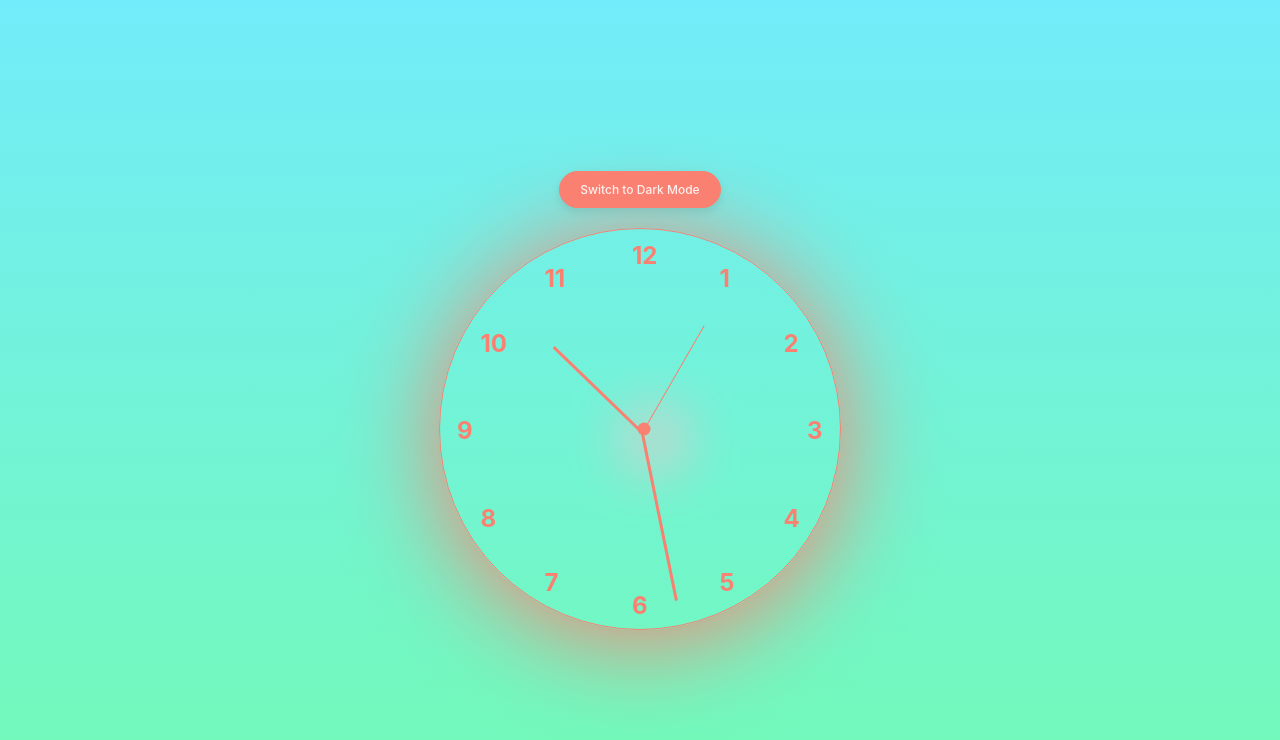
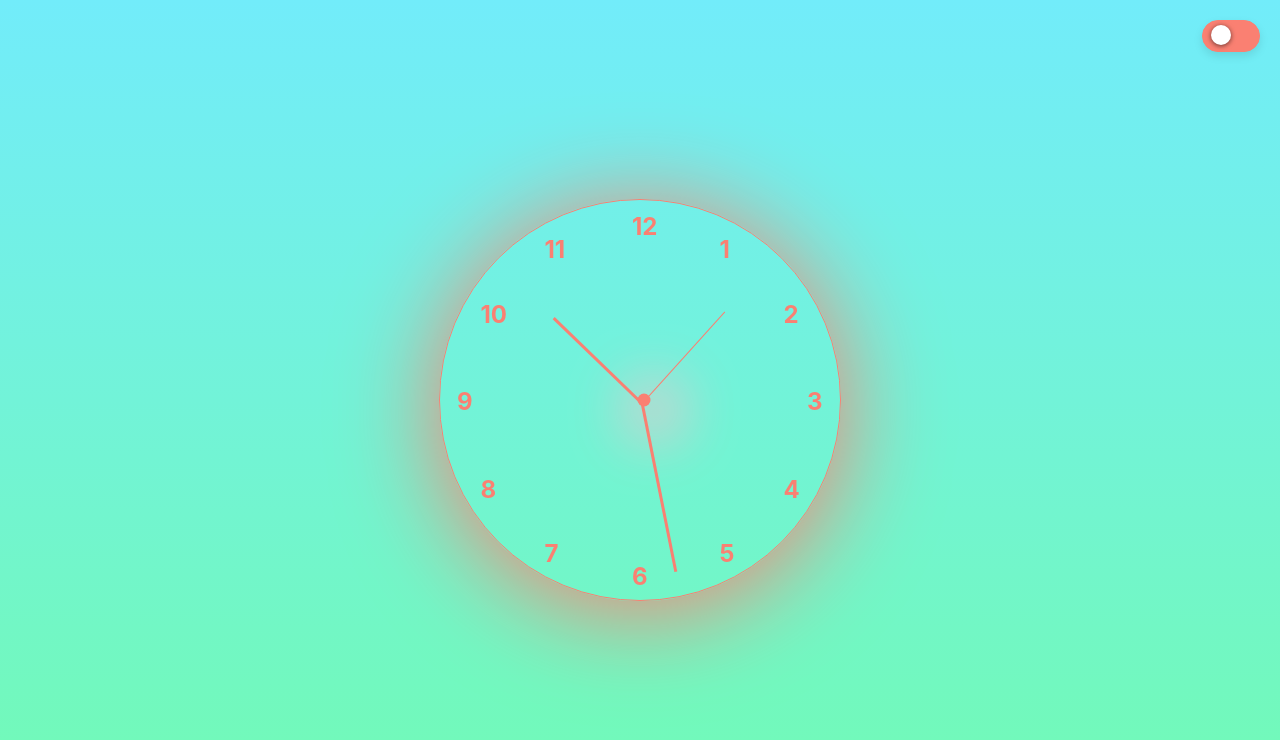
Before and after one commit to Ingvirb/klukka, a React (Vite) app: page / in a window 1280 px wide. Shown: the top 740 px of the page. Built offline with nearby package versions, Linux system fonts and the light colour scheme.

Commit message:
bæting á stíl við darkmode button sem og minniháttar lagfæring á layouti

```diff
--- a/package.json
+++ b/package.json
@@ -12,6 +12,7 @@
   "dependencies": {
     "react": "^18.2.0",
     "react-dom": "^18.2.0",
+    "react-switch": "^7.0.0",
     "styled-components": "^6.1.11"
   },
   "devDependencies": {
--- a/src/App.tsx
+++ b/src/App.tsx
@@ -1,6 +1,7 @@
 import { useState } from "react";
 import useTime from "./useTime";
 import * as S from "./styles";
+import Switch from "react-switch";
 
 const numbers = [1, 2, 3, 4, 5, 6, 7, 8, 9, 10, 11, 12];
 
@@ -8,16 +9,13 @@ export default function Clock() {
   const time = useTime();
   const [isDarkMode, setIsDarkMode] = useState(false);
 
-  const toggleDarkMode = () => {
+  const handleToggle = () => {
     setIsDarkMode((prevMode) => !prevMode);
   };
 
   return (
     <S.Wrapper isDarkMode={isDarkMode}>
-      <S.ToggleButton isDarkMode={isDarkMode} onClick={toggleDarkMode}>
-        {isDarkMode ? "Switch to Light Mode" : "Switch to Dark Mode"}
-      </S.ToggleButton>
-      <S.Clock isDarkMode={isDarkMode}>
+      <S.Clock>
         {numbers.map((number) => {
           const angle = number * 30; // Each number is 30 degrees apart
           return (
@@ -31,6 +29,21 @@ export default function Clock() {
         <S.MinuteHand rotation={time.minutes} />
         <S.SecondHand rotation={time.seconds} />
       </S.Clock>
+      <S.ToggleButtonWrapper>
+        <Switch
+          onChange={handleToggle}
+          checked={isDarkMode}
+          onColor="salmon"
+          offColor="salmon"
+          uncheckedIcon={<S.CustomUncheckedIcon />}
+          checkedIcon={<S.CustomCheckedIcon />}
+          height={20}
+          width={40}
+          handleDiameter={20}
+          boxShadow="0px 1px 5px rgba(0, 0, 0, 0.6)"
+          activeBoxShadow="0px 0px 1px 10px rgba(0, 0, 0, 0.2)"
+        />
+      </S.ToggleButtonWrapper>
     </S.Wrapper>
   );
 }
--- a/src/styles.ts
+++ b/src/styles.ts
@@ -12,6 +12,7 @@ export const Wrapper = styled.div<DarkModeProps>`
   flex-direction: column;
   align-items: center;
   justify-content: center;
+  position: relative;
   background: ${({ isDarkMode }) =>
     isDarkMode
       ? "linear-gradient(to bottom, #1e1e1e, #3e3e3e)"
@@ -19,10 +20,31 @@ export const Wrapper = styled.div<DarkModeProps>`
   color: ${({ isDarkMode }) => (isDarkMode ? "#fff" : "#000")};
 `;
 
-export const ToggleButton = styled.button<DarkModeProps>`
-  margin-bottom: 20px;
-  padding: 10px 20px;
-  font-size: 12px;
+export const CustomIcon = styled.div`
+  width: 20px;
+  height: 20px;
+  background-color: salmon;
+  border-radius: 50%;
+  display: flex;
+  align-items: center;
+  justify-content: center;
+`;
+
+export const CustomCheckedIcon = styled(CustomIcon)`
+  background-color: rgba(250, 128, 114, 0.5); /* 50% transparency */
+`;
+
+export const CustomUncheckedIcon = styled(CustomIcon)`
+  background-color: salmon;
+`;
+
+export const ToggleButtonWrapper = styled.button<DarkModeProps>`
+  position: absolute;
+  top: 20px;
+  right: 20px;
+  margin-bottom: 70px;
+  padding: 4px 8px;
+  font-size: 10px;
   background: ${({ isDarkMode }) => (isDarkMode ? "#444" : "salmon")};
   color: ${({ isDarkMode }) =>
     isDarkMode ? "#fff" : "#fff"}; /* Use white text color for both modes */
@@ -49,6 +71,12 @@ export const ToggleButton = styled.button<DarkModeProps>`
 
   &:active {
     transform: translateY(1px);
+  }
+
+  &:focus {
+    outline: none;
+    box-shadow: 0 0 0 3px
+      ${({ isDarkMode }) => (isDarkMode ? "#666" : "#e9967a")};
   }
 `;
 
```
Also changed, not shown: 1 other file (tests, documents, lock files or other folders).
